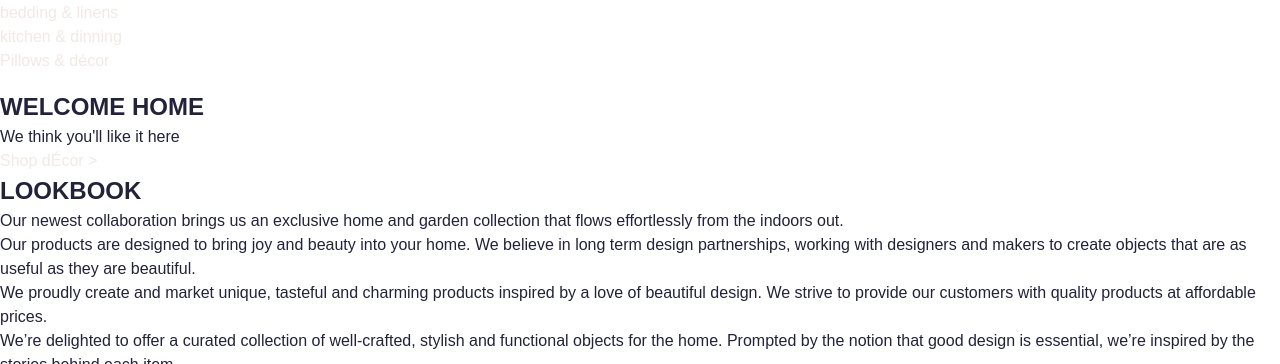
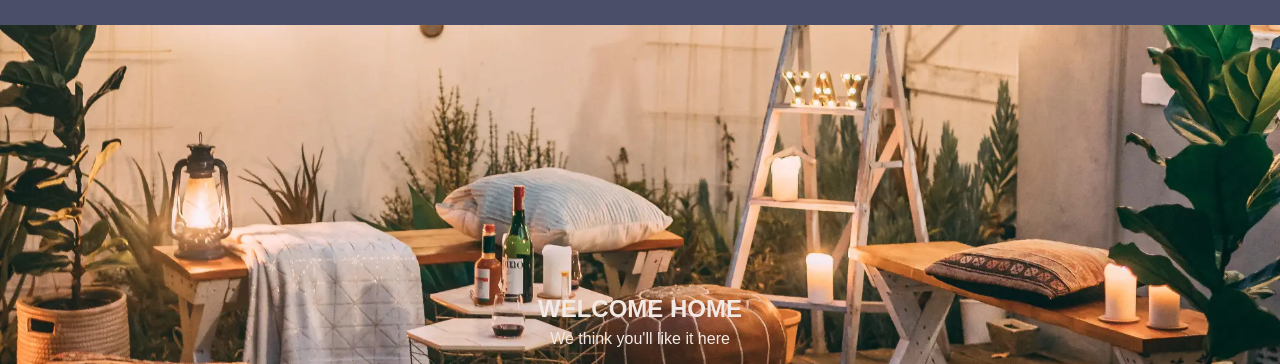
Before and after one commit to iilmi2/WebDevClassWork, a plain HTML site: page 1530-backgroundimages-start/index.html in a window 1280 px wide. Shown: the part 111-475 px from the top of the page. Drawn offline with Linux system fonts and the light colour scheme.

Commit message:
End of Class

```diff
--- a/1530-backgroundimages-start/css/styles.css
+++ b/1530-backgroundimages-start/css/styles.css
@@ -6,11 +6,18 @@ millennial pink: #C9ADA7;
 palest pink:     #F2E9E4;
 */
 
-
+:root{
+    --dk-navy: #22223b;
+    --md-navy: #4A4E69;
+    --mauve: #9A8C98;
+    --millenial: #C9ADA7;
+    --palest-pink:     #F2E9E4;
+    --standard-space: 1rem;
+}
 /* Typography & Universal Styles */
 
 body {
-    color: #22223B;
+    color: var(--dk-navy);
     font-family: 'Montserrat', sans-serif;
 }
 
@@ -24,7 +31,7 @@ ul, li {
 }
 
 a {
-    color: #4A4E69;
+    color: var(--md-navy);
     text-decoration: none;
 }
 
@@ -32,22 +39,43 @@ a:hover {
     text-decoration: underline;
 }
 
-.wrapper {
+.container{
     max-width: 1280px;
-    margin: auto;
+    margin: 0 auto;
+    padding: calc(var(--standard-space) * 3) calc(var(--standard-space));
+
 }
-
+header{
+    background-color: var(--md-navy);
+    text-align: center;
+    padding: var(--standard-space);
+    text-transform: uppercase;
+}
 /* Navigation */
 
 h1, a {
-    color: #F2E9E4;
+    color: var(--palest-pink);
 }
 
 /* Hero Banner */
+.banner{
+    background-image: url("../img/bg/outdoor-tall.webp");
+    /*height: 500px;*/
+    height: calc(100vh - 232px);
+    background-size: cover;
+    background-position: bottom;
+    display: flex;
+    justify-content: center;
+    align-items: center;
+    color: var(--palest-pink);
+    text-align: center;
+    min-height: 172px;
+    background-attachment: fixed;
+}
 
 
 .btn {
-    background-color: #C9ADA7;
+    background-color: var(--millenial);
     border-radius: 5px;
     box-shadow: 5px 5px 5px rgba(0,0,0,0.25);
     display: inline-block;
@@ -57,13 +85,60 @@ h1, a {
 }
 
 /* Cards */
+.cards div{
+    height: 600px;
+    background-size: cover;
+    background-position: center;
+    display: flex;
+    flex-direction: column;
+    justify-content: flex-end;
+    margin-bottom: var(--standard-space);
 
+}
+.cards div:first-of-type{
+    background-image: url(../img/cards/exterior-entry.webp);
+}
+.cards div:nth-of-type(2){
+    background-image: url(../img/cards/interior-desk\ \(1\).webp);
+}
+.cards div:last-of-type{
+    background-image: url(../img/cards/kitchen-trinkets.webp);
+}
+.cards p{
+    background-color: var(--md-navy);
+    color: var(--palest-pink);
+    padding: var(--standard-space);
+}
 
 /* Footer Styles */
-
+footer{
+    background-color: var(--mauve);
+    background-image: url(../img/leaf.svg);
+}
+.copyright{
+    background-color: var(--dk-navy);
+    color: var(--palest-pink);
+    text-align: center;
+    padding: var(--standard-space);
+}
 
 /* Media Queries */
 
 @media screen and (min-width: 800px) {
+    nav ul{
+        display: flex;
+        justify-content: space-around;
+    }
+    .banner{
+        background-image: url(../img/bg/outdoor-wide.webp);
+        height: calc(100vh - 136px);
+    }
+    .flex-container{
+        display: flex;
+        justify-content: space-between;
 
+    }
+    .cards div{
+        width: calc((100% - var(--standard-space) * 2 ) / 3);
+    }
 }
--- a/1530-backgroundimages-start/index.html
+++ b/1530-backgroundimages-start/index.html
@@ -30,7 +30,7 @@
 				<div>
 					<h2>Welcome Home</h2>
 					<p>We think you'll like it here</p>
-					<a href="#">Shop d&Eacute;cor &gt;</a>
+					<a href="#" class="btn">Shop d&Eacute;cor &gt;</a>
 				</div>
 			</div>
 			<div class="container">
@@ -39,7 +39,7 @@
 				</h2>
 				<p>Our newest collaboration brings us an exclusive home and garden collection that flows effortlessly from the indoors out.</p>
 
-				<div class="flex-container">
+				<div class="flex-container cards">
 					<div>
 						<p>Our products are designed to bring joy and beauty into your home. We believe in long term design partnerships, working with designers and makers to create objects that are as useful as they are beautiful.</p>
 
@@ -78,7 +78,7 @@
 				</div>
 			</div>
 			<section class="copyright">
-				<h2>&copy; 2022</h2>
+				<p>&copy; 2022</p>
 				<p>This is an educational exercise. Please don't sue us.</p>
 			</section>
 		</footer>
```
